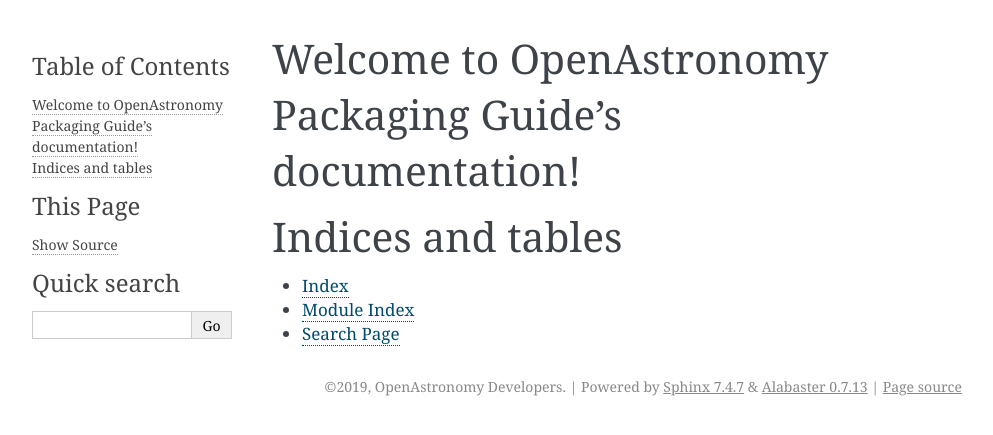
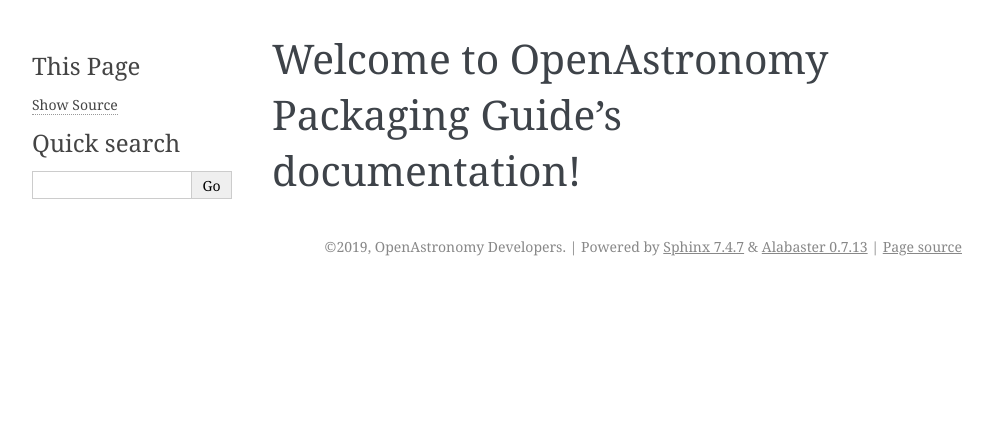
Before and after one commit to OpenAstronomy/packaging-guide, a Sphinx documentation site: the page built from docs/index.rst, in a window 1280 px wide. Shown: the top 435 px of the page, without its empty margins (148-1141 px from the left). Built offline with Sphinx 7.4.7, drawn with Linux system fonts in a browser that asks for light colours; some of the changed lines change nothing that is shown.

Commit message:
Added initial empty pages

```diff
--- a/docs/index.rst
+++ b/docs/index.rst
@@ -1,20 +1,16 @@
-.. OpenAstronomy Packaging Guide documentation master file, created by
-   sphinx-quickstart on Wed Nov 27 10:58:42 2019.
-   You can adapt this file completely to your liking, but it should at least
-   contain the root `toctree` directive.
-
 Welcome to OpenAstronomy Packaging Guide's documentation!
 =========================================================
 
 .. toctree::
-   :maxdepth: 2
+   :maxdepth: 1
    :caption: Contents:
 
-
-
-Indices and tables
-==================
-
-* :ref:`genindex`
-* :ref:`modindex`
-* :ref:`search`
+   minimal
+   docs
+   tox
+   ci
+   extensions
+   scripts
+   data
+   changelog
+   releasing
```
Also changed, not shown: docs/changelog.rst (added), docs/ci.rst (added), docs/data.rst (added), docs/docs.rst (added), docs/extensions.rst (added), docs/minimal.rst (added), docs/releasing.rst (added), docs/scripts.rst (added), docs/tox.rst (added).
